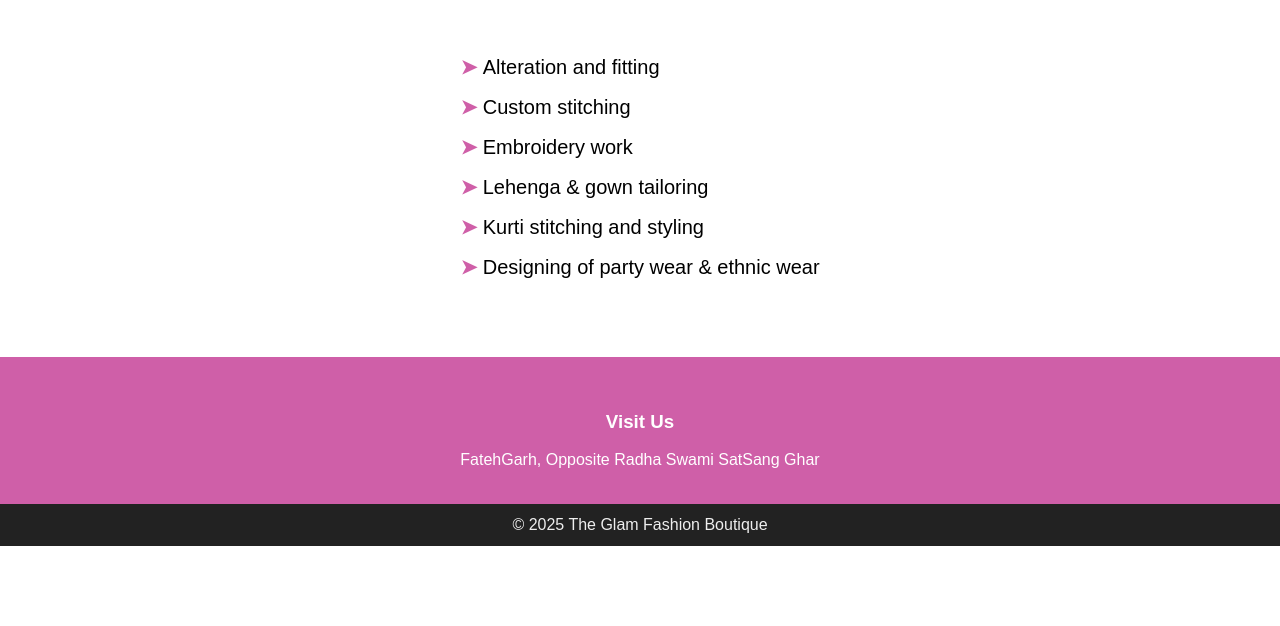
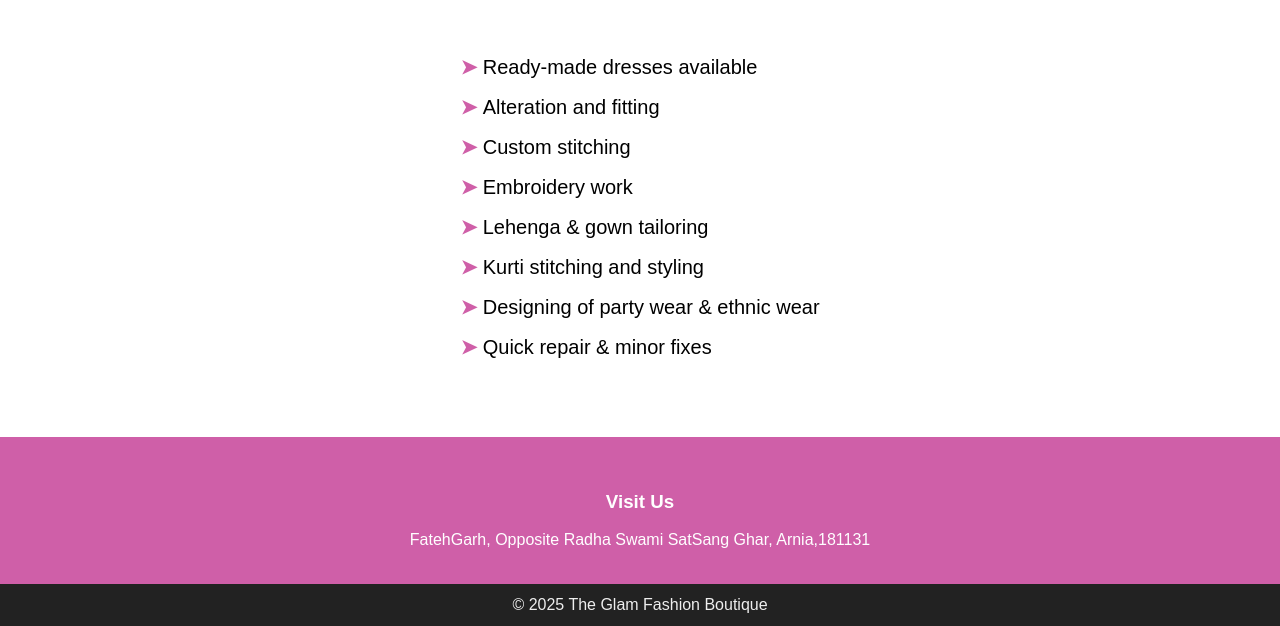
Before and after one commit to glam-fashion/glam-fashion, a plain HTML site: page index.html in a window 1280 px wide. Shown: the part 450-1076 px from the top of the page. Before the commit the page ends 996 px from the top, so only its background shows below. Drawn offline with Linux system fonts and the light colour scheme.

Commit message:
Update index.html

```diff
--- a/index.html
+++ b/index.html
@@ -53,18 +53,20 @@ footer{background:#222;color:#eee;text-align:center;padding:12px;}
 <div class="services">
     <h2>Our Services</h2>
     <ul>
+        <li>Ready-made dresses available</li>
         <li>Alteration and fitting</li>
         <li>Custom stitching</li>
         <li>Embroidery work</li>
         <li>Lehenga & gown tailoring</li>
         <li>Kurti stitching and styling</li>
         <li>Designing of party wear & ethnic wear</li>
+        <li>Quick repair & minor fixes</li>
     </ul>
 </div>
 
 <div class="address">
     <h3>Visit Us</h3>
-    FatehGarh, Opposite Radha Swami SatSang Ghar
+    FatehGarh, Opposite Radha Swami SatSang Ghar, Arnia,181131
 </div>
 
 <footer>© 2025 The Glam Fashion Boutique</footer>
```
